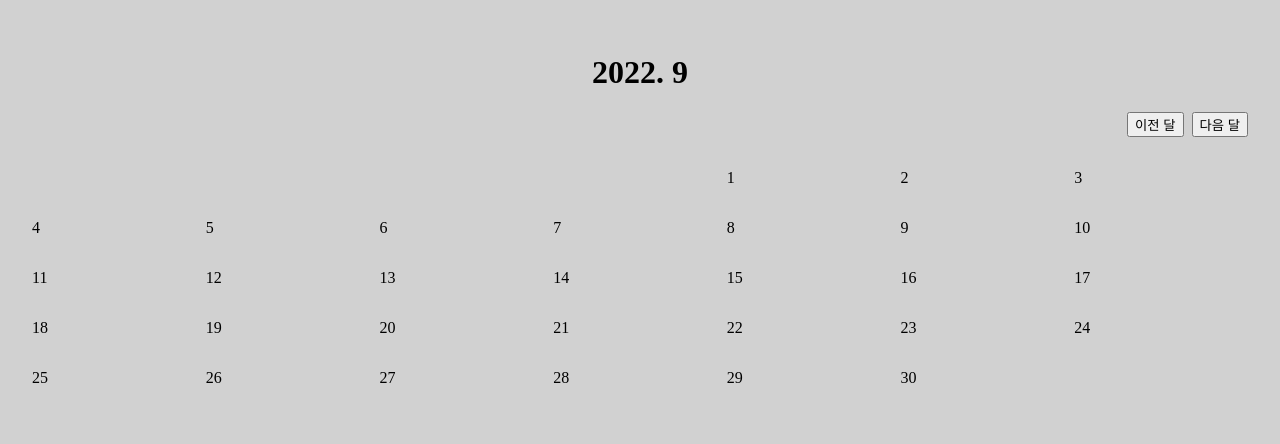
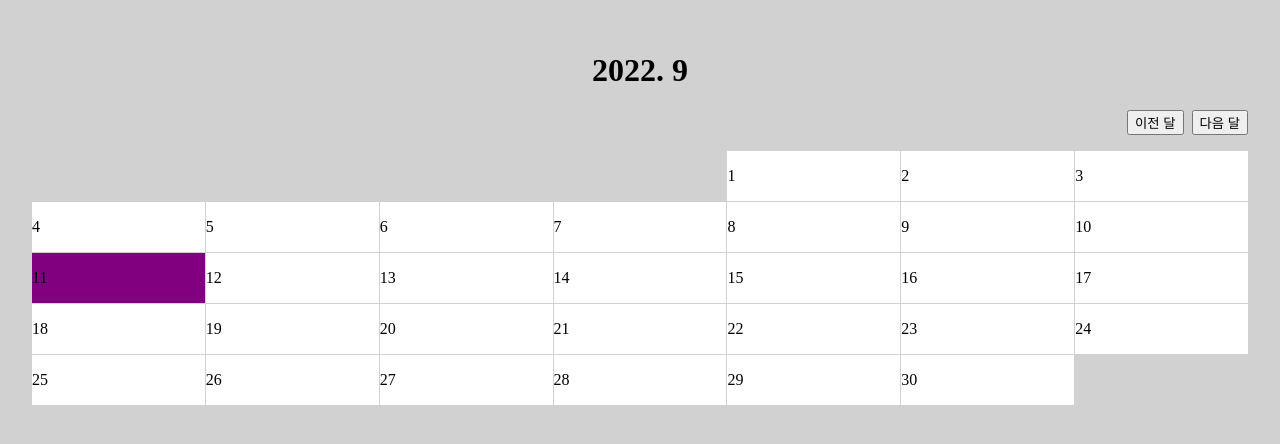
Before and after one commit to JeinJang/calendar-todo-list, a Next.js app: page / in a window 1280 px wide. Shown: the part 182-626 px from the top of the page. Built offline with nearby package versions, Linux system fonts and the light colour scheme.

Commit message:
feature: #3 calendarItem created

```diff
--- /dev/null
+++ b/src/components/Calendar/CalendarItem.tsx
@@ -0,0 +1,27 @@
+import Box from "../core/Box";
+import Text from "../core/Text";
+
+type Props = {
+  date: number;
+  isSelected?: boolean;
+  gridColumnStart: string;
+  onClick?: () => void;
+};
+
+export default function CalendarItem({
+  date,
+  isSelected=true,
+  gridColumnStart,
+  onClick
+}: Props) {
+  return (
+    <Box
+      background={isSelected ? 'purple' : 'white'}
+      gridColumnStart={gridColumnStart}
+    >
+      <Text>
+        {date}
+      </Text>
+    </Box>
+  );
+};
--- a/src/components/Calendar/index.tsx
+++ b/src/components/Calendar/index.tsx
@@ -2,6 +2,7 @@ import { useState } from "react";
 import Box from "../core/Box";
 import Text from "../core/Text";
 import CalendarHeader from "./CalendarHeader";
+import CalendarItem from "./CalendarItem";
 
 export default function Calendar() {
   const now = new Date();
@@ -34,6 +35,7 @@ export default function Calendar() {
       <Box
         display="grid"
         gridTemplateColumns="repeat(7, 1fr)"
+        gap="1px"
         width="100%"
       >
         {/* Date에서 date부분에 0을 넣으면 이전 달의 마지막을 return */}
@@ -41,12 +43,12 @@ export default function Calendar() {
           length: new Date(currentYear, currentMonth + 1, 0).getDate()
         }, (v, i) => new Date(currentYear, currentMonth, i + 1)).map(
           val => (
-            <Box
-              key={`${currentMonth}월 ${val}일`}
+            <CalendarItem
+              key={`${currentMonth}월 ${val.getDate()}일`}
+              date={val.getDate()}
+              isSelected={now.toLocaleDateString() === val.toLocaleDateString()}
               gridColumnStart={`${val.getDay() + 1}`}
-            >
-              <Text>{val.getDate()}</Text>
-            </Box>
+            />
           )
         )}
       </Box>
```
